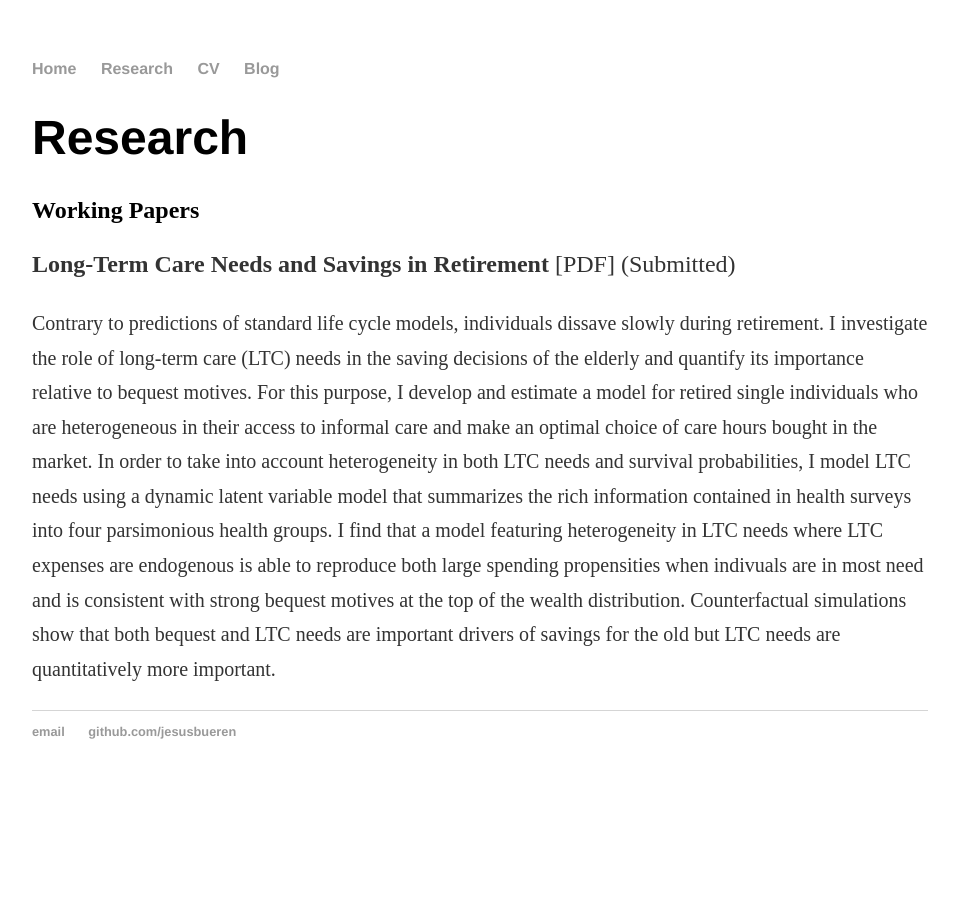
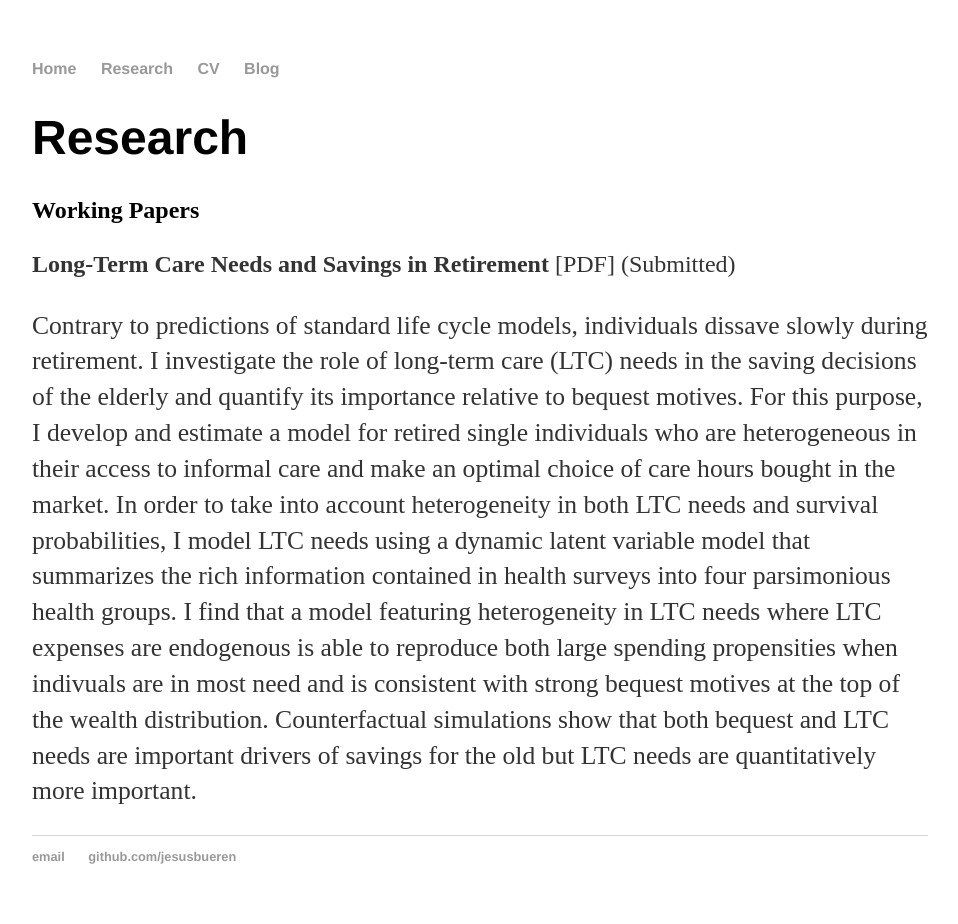
Before and after one commit to jesusbueren/jesusbueren.github.io, a Jekyll site: the page built from research/index.html, in a window 1280 px wide. Shown: the whole page, without its empty margins (160-1118 px from the left). Built offline with Jekyll 4.4.1, drawn with Linux system fonts in a browser that asks for light colours; before the commit the page ends 900 px from its top, so only the background shows below that.

Commit message:
Update index.html

```diff
--- a/research/index.html
+++ b/research/index.html
@@ -6,7 +6,7 @@
 	<h2>Working Papers</h2>
 
 	<p> <strong> Long-Term Care Needs and Savings in Retirement </strong>  [PDF] (Submitted)</p>
-	<p> <small> Contrary to predictions of standard life cycle models, individuals dissave slowly during retirement.
+	<p style="font-size:160%;"> Contrary to predictions of standard life cycle models, individuals dissave slowly during retirement.
 	I investigate the role of long-term care (LTC) needs in the saving decisions of the elderly and
 	quantify its importance relative to bequest motives. For this purpose, I develop and estimate a model
 	for retired single individuals who are heterogeneous in their access to informal care and make an optimal
```
